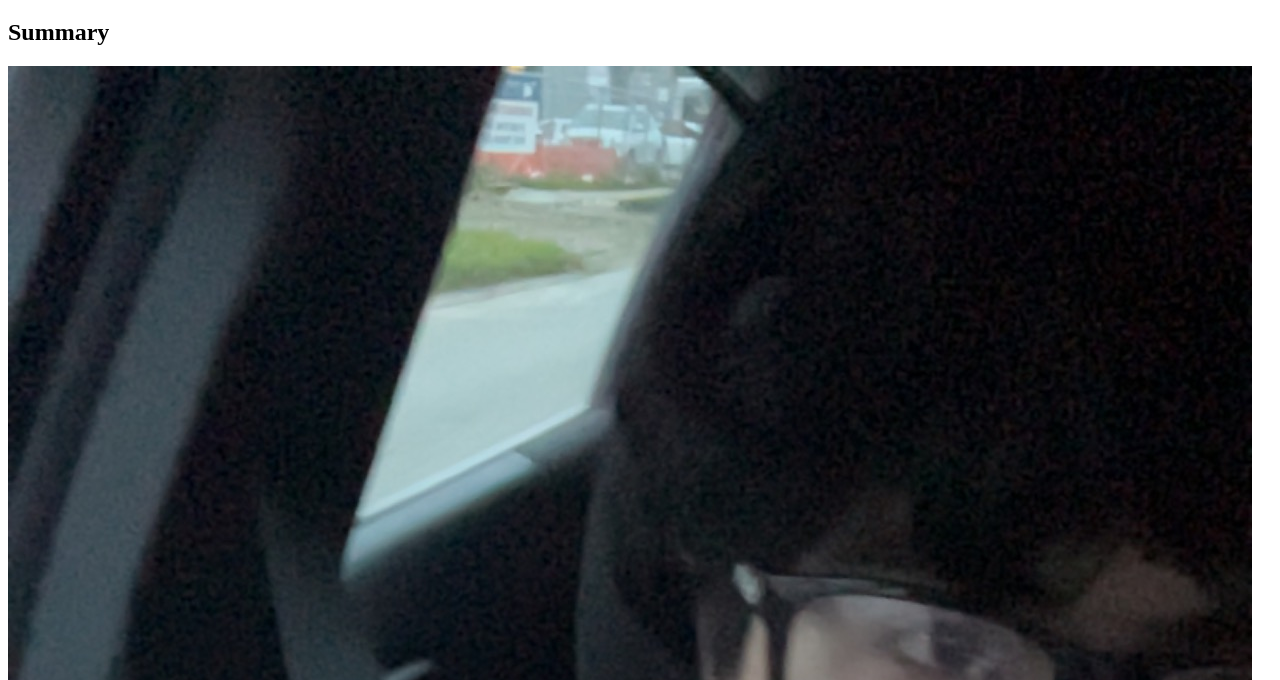
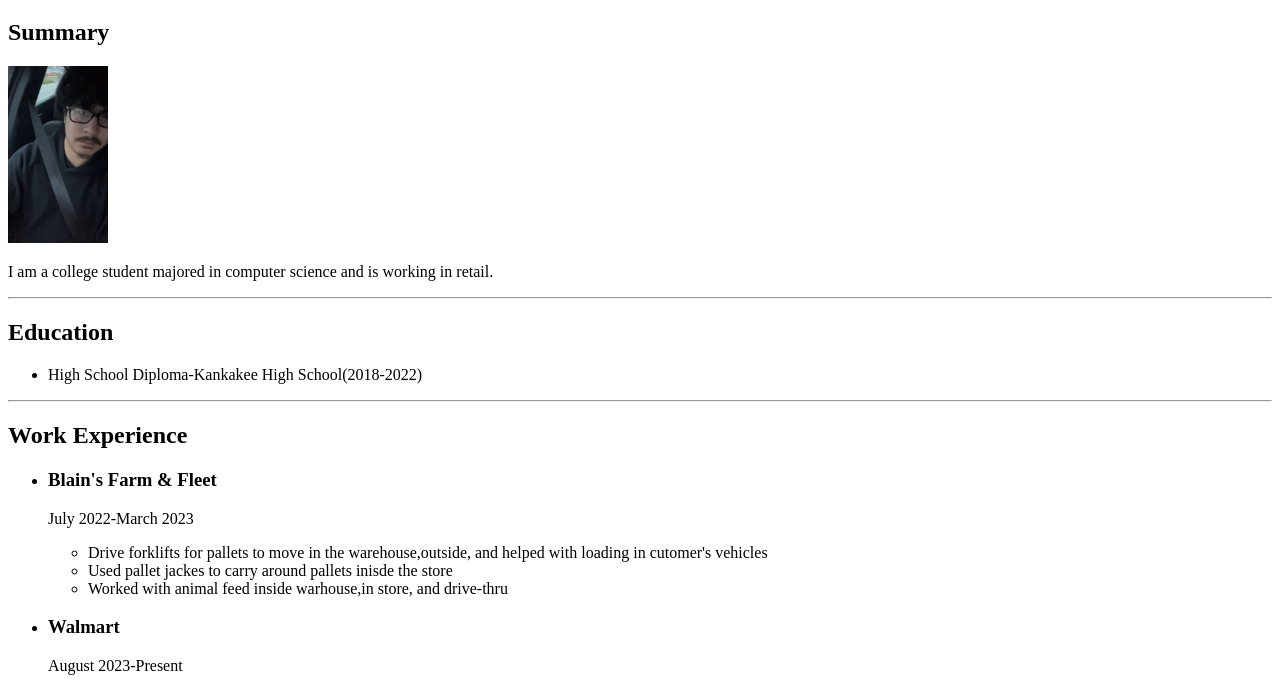
Before and after one commit to erik-856/Erik-portfolio, a plain HTML site: page index.html in a window 1280 px wide. Shown: the part 61-741 px from the top of the page. Drawn offline with Linux system fonts and the light colour scheme.

Commit message:
Update index.html

```diff
--- a/index.html
+++ b/index.html
@@ -7,7 +7,7 @@
 <body>
     <h1>Erik Medina</h1>
     <h2>Summary</h2>
-<img src="./Assets/Images/IMG_1034.JPG">
+<img src="./Assets/Images/IMG_1034.JPG" width="100" length="100">
         <p>I am a college student majored in computer science and is working in retail.</p>
 <hr/>
     <h2>Education</h2>
```
